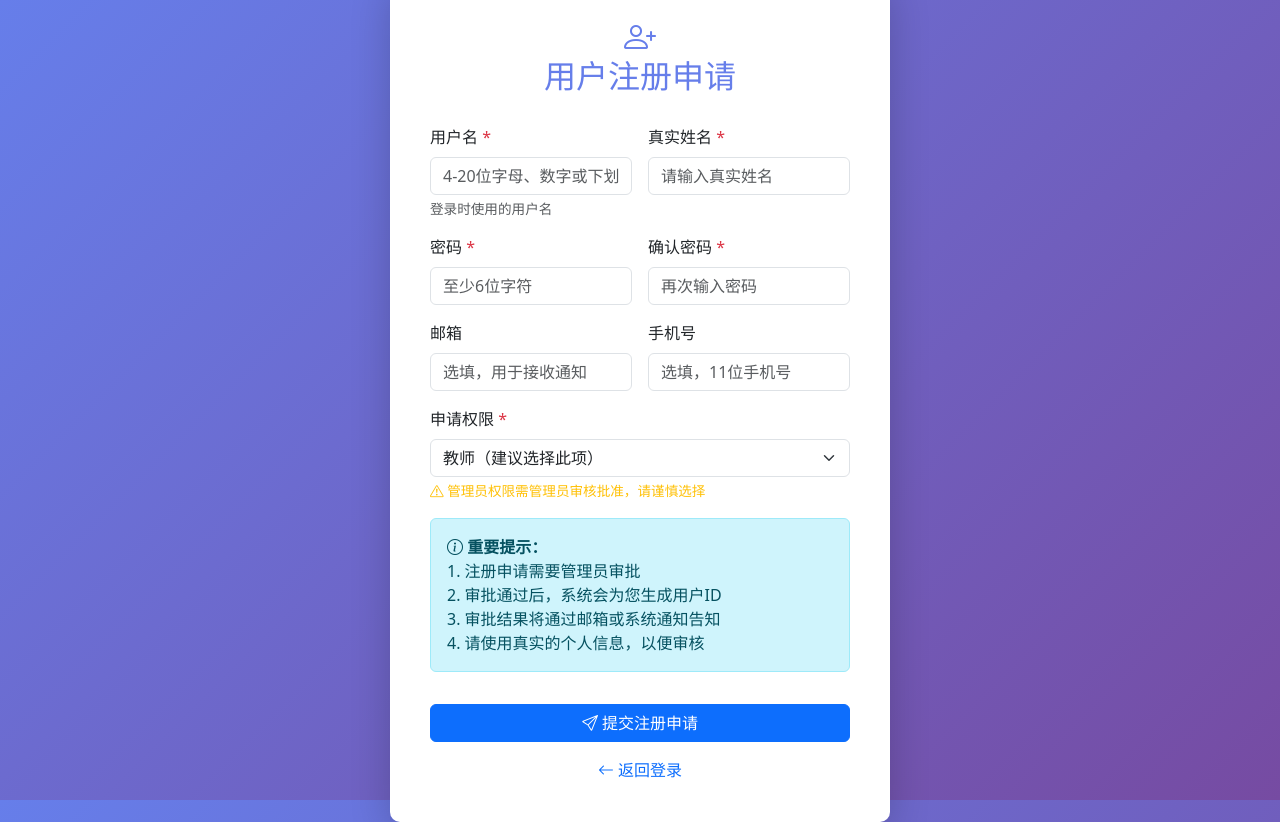
After one commit to Bridge-William/database_dorm_management, a Flask app: page /register in a window 1280 px wide. The commit adds this page. Run offline with Flask 3, Linux system fonts and the light colour scheme; some libraries are stand-ins or nearby versions.

Commit message:
2025/12/27/00:01第二次修改。修改了app.py里的user路由，使得可以注册用户。现在提交，因为准备修改其他文件以支撑注册功能

```diff
--- a/app.py
+++ b/app.py
@@ -803,12 +803,20 @@ def users():
     cur = mysql.connection.cursor()
     cur.execute("SELECT user_id, username, realname, permission, created_at FROM users ORDER BY user_id")
     users_list = cur.fetchall()
+
+    # 获取待审批数量
+    cur.execute("SELECT COUNT(*) as count FROM user_requests WHERE status = '待审批'")
+    pending_count = cur.fetchone()['count']
+
     cur.close()
 
     # 生成下一个用户ID用于前端显示
     next_user_id = generate_next_user_id()
 
-    return render_template('users.html', users=users_list, next_user_id=next_user_id)
+    return render_template('users.html',
+                           users=users_list,
+                           next_user_id=next_user_id,
+                           pending_requests_count=pending_count)
 
 
 @app.route('/users/add', methods=['POST'])
@@ -935,6 +943,239 @@ def api_get_student(student_id):
     if student:
         return jsonify(student)
     return jsonify({'error': 'Student not found'}), 404
+
+
+# ==================== 用户注册功能 ====================
+
+@app.route('/register', methods=['GET', 'POST'])
+def register():
+    """用户注册页面"""
+    if request.method == 'POST':
+        try:
+            username = request.form.get('username')
+            password = request.form.get('password')
+            password_confirm = request.form.get('password_confirm')
+            realname = request.form.get('realname')
+            permission = request.form.get('permission', '教师')
+            email = request.form.get('email', '')
+            phone = request.form.get('phone', '')
+
+            # 验证输入
+            if not username or not password or not realname:
+                flash('请填写必填项', 'danger')
+                return redirect(url_for('register'))
+
+            if password != password_confirm:
+                flash('两次输入的密码不一致', 'danger')
+                return redirect(url_for('register'))
+
+            if len(password) < 6:
+                flash('密码长度至少6位', 'danger')
+                return redirect(url_for('register'))
+
+            cur = mysql.connection.cursor()
+
+            # 检查用户名是否已存在（在users表或user_requests表中）
+            cur.execute("SELECT username FROM users WHERE username = %s", (username,))
+            if cur.fetchone():
+                flash('用户名已存在', 'danger')
+                cur.close()
+                return redirect(url_for('register'))
+
+            cur.execute("SELECT username FROM user_requests WHERE username = %s AND status = '待审批'", (username,))
+            if cur.fetchone():
+                flash('该用户名已提交注册申请，请等待审批', 'warning')
+                cur.close()
+                return redirect(url_for('register'))
+
+            # 加密密码
+            hashed_password = hash_password(password)
+
+            # 插入注册申请
+            cur.execute("""
+                INSERT INTO user_requests (username, password, realname, permission, email, phone, status)
+                VALUES (%s, %s, %s, %s, %s, %s, '待审批')
+            """, (username, hashed_password, realname, permission, email, phone))
+
+            mysql.connection.commit()
+            cur.close()
+
+            flash('注册申请已提交，请等待管理员审批。审批通过后您将收到通知。', 'success')
+            return redirect(url_for('login'))
+
+        except Exception as e:
+            flash(f'注册失败: {str(e)}', 'danger')
+            return redirect(url_for('register'))
+
+    return render_template('register.html')
+
+
+# ==================== 注册审批管理 ====================
+
+@app.route('/user_requests')
+@admin_required
+def user_requests():
+    """查看待审批的注册申请"""
+    status_filter = request.args.get('status', '待审批')
+
+    cur = mysql.connection.cursor()
+
+    if status_filter == '全部':
+        cur.execute("""
+            SELECT * FROM user_requests
+            ORDER BY
+                CASE status
+                    WHEN '待审批' THEN 1
+                    WHEN '已批准' THEN 2
+                    WHEN '已拒绝' THEN 3
+                END, created_at DESC
+        """)
+    else:
+        cur.execute("""
+            SELECT * FROM user_requests
+            WHERE status = %s
+            ORDER BY created_at DESC
+        """, (status_filter,))
+
+    requests_list = cur.fetchall()
+    cur.close()
+
+    return render_template('user_requests.html',
+                           requests=requests_list,
+                           status_filter=status_filter)
+
+
+@app.route('/user_requests/approve/<int:request_id>', methods=['POST'])
+@admin_required
+def approve_user_request(request_id):
+    """批准注册申请"""
+    try:
+        cur = mysql.connection.cursor()
+
+        # 获取申请信息
+        cur.execute("SELECT * FROM user_requests WHERE request_id = %s", (request_id,))
+        user_request = cur.fetchone()
+
+        if not user_request:
+            flash('申请不存在', 'danger')
+            cur.close()
+            return redirect(url_for('user_requests'))
+
+        if user_request['status'] != '待审批':
+            flash('该申请已处理', 'warning')
+            cur.close()
+            return redirect(url_for('user_requests'))
+
+        # 检查用户名是否已存在
+        cur.execute("SELECT username FROM users WHERE username = %s", (user_request['username'],))
+        if cur.fetchone():
+            flash('用户名已存在，请拒绝此申请', 'danger')
+            cur.close()
+            return redirect(url_for('user_requests'))
+
+        # 生成用户ID
+        user_id = generate_next_user_id()
+
+        # 创建用户
+        cur.execute("""
+            INSERT INTO users (user_id, username, password, realname, permission, email, phone)
+            VALUES (%s, %s, %s, %s, %s, %s, %s)
+        """, (user_id, user_request['username'], user_request['password'],
+              user_request['realname'], user_request['permission'],
+              user_request.get('email', ''), user_request.get('phone', '')))
+
+        # 更新申请状态
+        cur.execute("""
+            UPDATE user_requests
+            SET status = '已批准',
+                remark = '已批准 - 用户ID: %s'
+            WHERE request_id = %s
+        """, (user_id, request_id))
+
+        mysql.connection.commit()
+        cur.close()
+
+        flash(f'已批准用户申请！新用户ID: {user_id}', 'success')
+
+    except Exception as e:
+        flash(f'批准失败: {str(e)}', 'danger')
+
+    return redirect(url_for('user_requests'))
+
+
+@app.route('/user_requests/reject/<int:request_id>', methods=['POST'])
+@admin_required
+def reject_user_request(request_id):
+    """拒绝注册申请"""
+    try:
+        remark = request.form.get('remark', '申请被拒绝')
+
+        cur = mysql.connection.cursor()
+
+        # 检查申请是否存在且未处理
+        cur.execute("SELECT status FROM user_requests WHERE request_id = %s", (request_id,))
+        request_data = cur.fetchone()
+
+        if not request_data:
+            flash('申请不存在', 'danger')
+            cur.close()
+            return redirect(url_for('user_requests'))
+
+        if request_data['status'] != '待审批':
+            flash('该申请已处理', 'warning')
+            cur.close()
+            return redirect(url_for('user_requests'))
+
+        # 更新申请状态
+        cur.execute("""
+            UPDATE user_requests
+            SET status = '已拒绝', remark = %s
+            WHERE request_id = %s
+        """, (remark, request_id))
+
+        mysql.connection.commit()
+        cur.close()
+
+        flash('已拒绝用户申请', 'success')
+
+    except Exception as e:
+        flash(f'拒绝失败: {str(e)}', 'danger')
+
+    return redirect(url_for('user_requests'))
+
+
+@app.route('/user_requests/delete/<int:request_id>', methods=['POST'])
+@admin_required
+def delete_user_request(request_id):
+    """删除注册申请"""
+    try:
+        cur = mysql.connection.cursor()
+
+        # 只允许删除已处理（批准或拒绝）的申请
+        cur.execute("SELECT status FROM user_requests WHERE request_id = %s", (request_id,))
+        request_data = cur.fetchone()
+
+        if not request_data:
+            flash('申请不存在', 'danger')
+            cur.close()
+            return redirect(url_for('user_requests'))
+
+        if request_data['status'] == '待审批':
+            flash('不能删除待审批的申请', 'danger')
+            cur.close()
+            return redirect(url_for('user_requests'))
+
+        cur.execute("DELETE FROM user_requests WHERE request_id = %s", (request_id,))
+
+        mysql.connection.commit()
+        cur.close()
+
+        flash('申请记录已删除', 'success')
+
+    except Exception as e:
+        flash(f'删除失败: {str(e)}', 'danger')
+
+    return redirect(url_for('user_requests'))
 
 
 if __name__ == '__main__':
--- /dev/null
+++ b/templates/register.html
@@ -0,0 +1,168 @@
+<!--
+  文件名: templates/register.html
+  说明: 用户注册页面
+-->
+<!DOCTYPE html>
+<html lang="zh-CN">
+<head>
+    <meta charset="UTF-8">
+    <meta name="viewport" content="width=device-width, initial-scale=1.0">
+    <title>注册 - 学生公寓交费管理系统</title>
+    <link href="https://cdn.jsdelivr.net/npm/bootstrap@5.3.0/dist/css/bootstrap.min.css" rel="stylesheet">
+    <link href="https://cdn.jsdelivr.net/npm/bootstrap-icons@1.10.0/font/bootstrap-icons.css" rel="stylesheet">
+    <style>
+        body {
+            background: linear-gradient(135deg, #667eea 0%, #764ba2 100%);
+            height: 100vh;
+            display: flex;
+            align-items: center;
+            justify-content: center;
+        }
+        .register-card {
+            width: 100%;
+            max-width: 500px;
+            padding: 40px;
+            background: white;
+            border-radius: 10px;
+            box-shadow: 0 10px 40px rgba(0,0,0,.2);
+        }
+        .register-title {
+            text-align: center;
+            margin-bottom: 30px;
+            color: #667eea;
+        }
+        .form-text {
+            font-size: 0.85rem;
+        }
+    </style>
+</head>
+<body>
+    <div class="register-card">
+        <h2 class="register-title">
+            <i class="bi bi-person-plus"></i><br>
+            用户注册申请
+        </h2>
+
+        {% with messages = get_flashed_messages(with_categories=true) %}
+            {% if messages %}
+                {% for category, message in messages %}
+                <div class="alert alert-{{ category }} alert-dismissible fade show">
+                    {{ message }}
+                    <button type="button" class="btn-close" data-bs-dismiss="alert"></button>
+                </div>
+                {% endfor %}
+            {% endif %}
+        {% endwith %}
+
+        <form method="POST" action="{{ url_for('register') }}" onsubmit="return validateRegisterForm(this)">
+            <div class="row g-3">
+                <div class="col-md-6">
+                    <label class="form-label">用户名 <span class="text-danger">*</span></label>
+                    <input type="text" class="form-control" name="username" required
+                           pattern="[a-zA-Z0-9_]{4,20}"
+                           placeholder="4-20位字母、数字或下划线">
+                    <div class="form-text">登录时使用的用户名</div>
+                </div>
+                <div class="col-md-6">
+                    <label class="form-label">真实姓名 <span class="text-danger">*</span></label>
+                    <input type="text" class="form-control" name="realname" required
+                           placeholder="请输入真实姓名">
+                </div>
+
+                <div class="col-md-6">
+                    <label class="form-label">密码 <span class="text-danger">*</span></label>
+                    <input type="password" class="form-control" id="password" name="password" required
+                           minlength="6" placeholder="至少6位字符">
+                </div>
+                <div class="col-md-6">
+                    <label class="form-label">确认密码 <span class="text-danger">*</span></label>
+                    <input type="password" class="form-control" id="password_confirm" name="password_confirm" required
+                           minlength="6" placeholder="再次输入密码">
+                </div>
+
+                <div class="col-md-6">
+                    <label class="form-label">邮箱</label>
+                    <input type="email" class="form-control" name="email"
+                           placeholder="选填，用于接收通知">
+                </div>
+                <div class="col-md-6">
+                    <label class="form-label">手机号</label>
+                    <input type="tel" class="form-control" name="phone"
+                           pattern="1[3-9][0-9]{9}"
+                           placeholder="选填，11位手机号">
+                </div>
+
+                <div class="col-md-12">
+                    <label class="form-label">申请权限 <span class="text-danger">*</span></label>
+                    <select class="form-select" name="permission" required>
+                        <option value="教师" selected>教师（建议选择此项）</option>
+                        <option value="管理员">管理员（需特殊理由）</option>
+                    </select>
+                    <div class="form-text text-warning">
+                        <i class="bi bi-exclamation-triangle"></i>
+                        管理员权限需管理员审核批准，请谨慎选择
+                    </div>
+                </div>
+
+                <div class="col-12">
+                    <div class="alert alert-info">
+                        <i class="bi bi-info-circle"></i>
+                        <strong>重要提示：</strong><br>
+                        1. 注册申请需要管理员审批<br>
+                        2. 审批通过后，系统会为您生成用户ID<br>
+                        3. 审批结果将通过邮箱或系统通知告知<br>
+                        4. 请使用真实的个人信息，以便审核
+                    </div>
+                </div>
+
+                <div class="col-12">
+                    <button type="submit" class="btn btn-primary w-100">
+                        <i class="bi bi-send"></i> 提交注册申请
+                    </button>
+                </div>
+
+                <div class="col-12 text-center">
+                    <a href="{{ url_for('login') }}" class="text-decoration-none">
+                        <i class="bi bi-arrow-left"></i> 返回登录
+                    </a>
+                </div>
+            </div>
+        </form>
+    </div>
+
+    <script src="https://cdn.jsdelivr.net/npm/bootstrap@5.3.0/dist/js/bootstrap.bundle.min.js"></script>
+    <script>
+    function validateRegisterForm(form) {
+        const password = document.getElementById('password').value;
+        const passwordConfirm = document.getElementById('password_confirm').value;
+        const username = form.querySelector('[name="username"]').value;
+        const permission = form.querySelector('[name="permission"]').value;
+
+        // 验证密码一致性
+        if (password !== passwordConfirm) {
+            alert('两次输入的密码不一致');
+            return false;
+        }
+
+        // 验证密码强度
+        if (password.length < 6) {
+            alert('密码长度至少6位');
+            return false;
+        }
+
+        // 验证用户名格式
+        if (!/^[a-zA-Z0-9_]{4,20}$/.test(username)) {
+            alert('用户名必须是4-20位字母、数字或下划线');
+            return false;
+        }
+
+        // 如果申请管理员权限，提示确认
+        if (permission === '管理员') {
+            return confirm('您正在申请管理员权限，这需要提供充分的理由并由管理员严格审核。确定要继续吗？');
+        }
+
+        return true;
+    }
+    </script>
+</body>
+</html>
--- a/templates/users.html
+++ b/templates/users.html
@@ -378,6 +378,7 @@ function confirmDeleteUser(id, username, realname) {
 {% endblock %}
 
 
+{% raw %}
 <!--&lt;!&ndash;-->
 <!--  文件名: templates/users.html-->
 <!--  说明: 用户管理页面 - 完整代码（仅管理员可访问）-->
@@ -742,3 +743,4 @@ function confirmDeleteUser(id, username, realname) {
 <!--}-->
 <!--</script>-->
 <!--{% endblock %}-->
+{% endraw %}
```
Also changed, not shown: templates/user_requests.html (added, +228 -0 lines).
